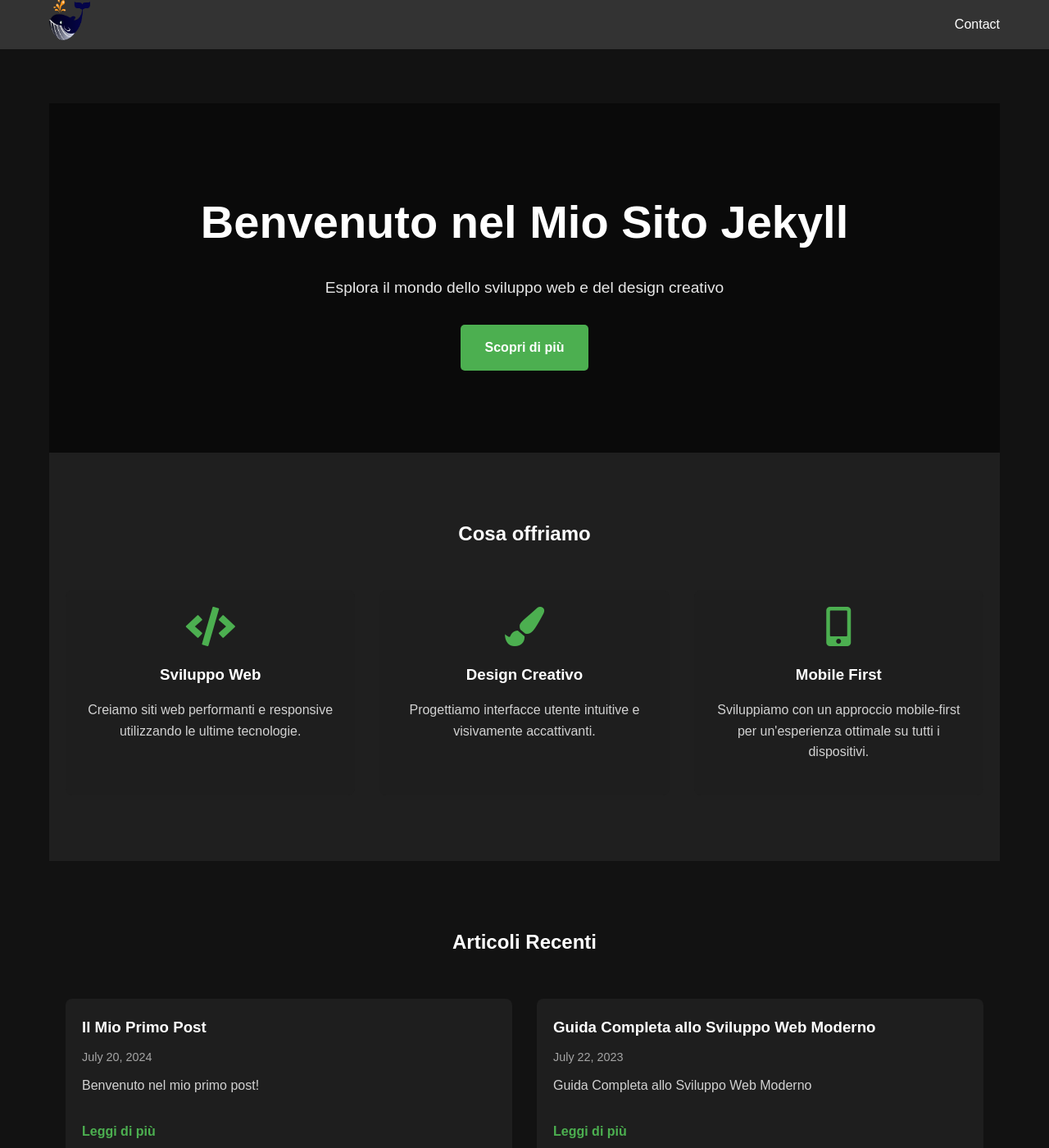
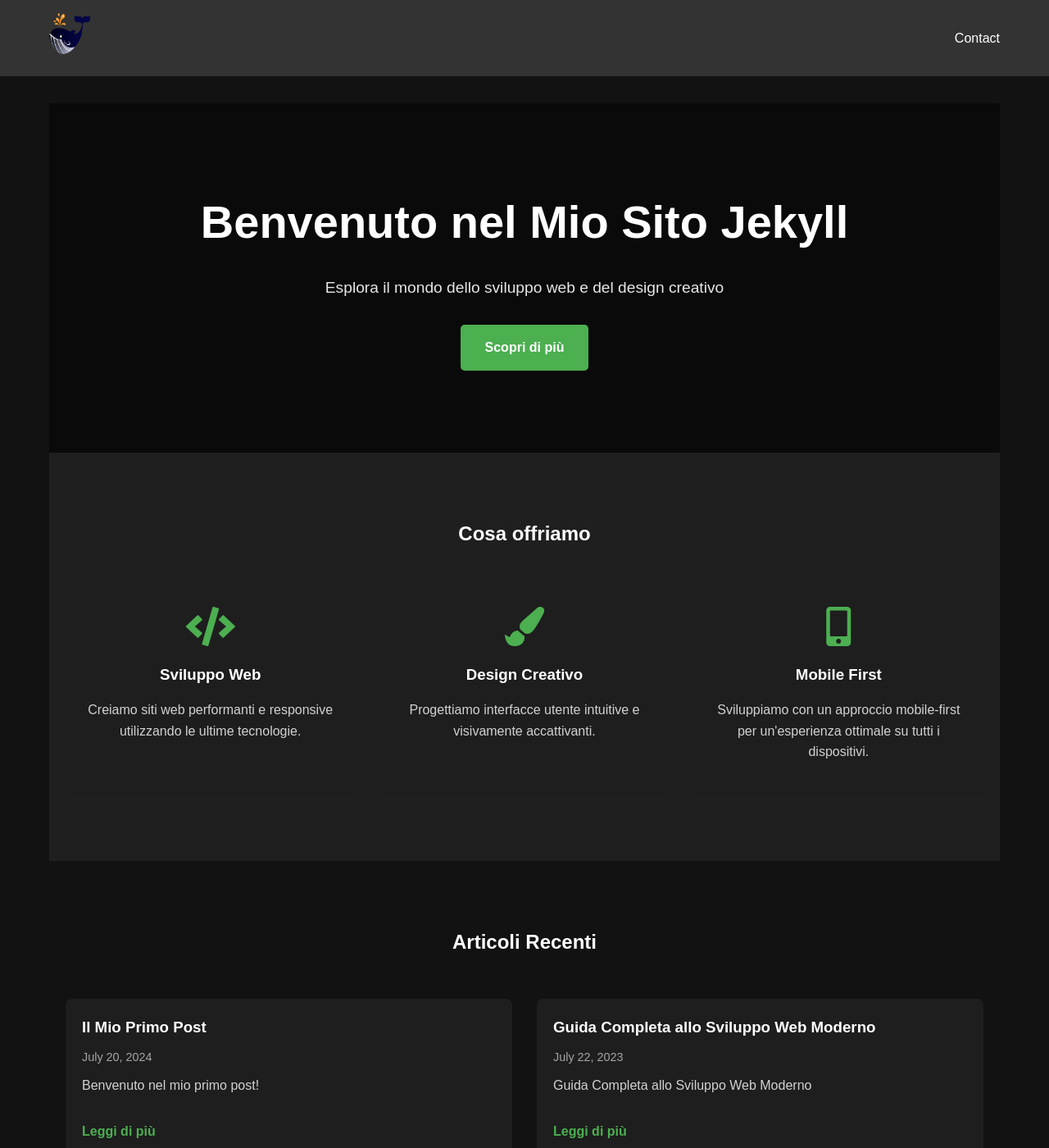
Before and after one commit to whiterabbit21m-test/whiterabbit21m-test.github.io, a Jekyll site: the page built from index.md, in a window 1280 px wide and 1400 px high. Shown: the whole window at 82% size. Built offline with Jekyll 4.4.1, drawn with Linux system fonts in a browser that asks for light colours.

Commit message:
Update _layout.scss

```diff
--- a/_sass/_layout.scss
+++ b/_sass/_layout.scss
@@ -34,7 +34,7 @@ body {
   flex: 1 0 auto;
   display: flex;
   flex-direction: column;
-  padding-top: $header-height; // To account for fixed header
+  padding-top: $header-height;
 }
 
 .wrapper {
@@ -54,14 +54,13 @@ body {
   top: 0;
   left: 0;
   right: 0;
-  height: $header-height;
   z-index: 1000;
+  padding: 10px 0;
 
   .header-container {
     display: flex;
     justify-content: space-between;
     align-items: center;
-    height: 100%;
     max-width: $max-width;
     margin: 0 auto;
     padding: 0 20px;
@@ -263,34 +262,32 @@ body {
 // Responsive styles
 @media (max-width: 768px) {
   .site-header {
-    height: auto;
-    padding: 10px 0;
-
     .header-container {
-      flex-direction: column;
-      height: auto;
+      flex-wrap: wrap;
+      justify-content: center;
     }
 
     .logo {
       margin-bottom: 10px;
+      text-align: center;
+      width: 100%;
     }
 
     .main-nav {
       width: 100%;
 
       ul {
-        flex-direction: column;
-        align-items: center;
+        justify-content: center;
 
         li {
-          margin: 5px 0;
+          margin: 0 10px;
         }
       }
     }
   }
 
   .content-wrapper {
-    padding-top: 120px; // Adjust this value based on your mobile header height
+    padding-top: 100px; // Adjust this value based on your mobile header height
   }
 
   .post {
```
